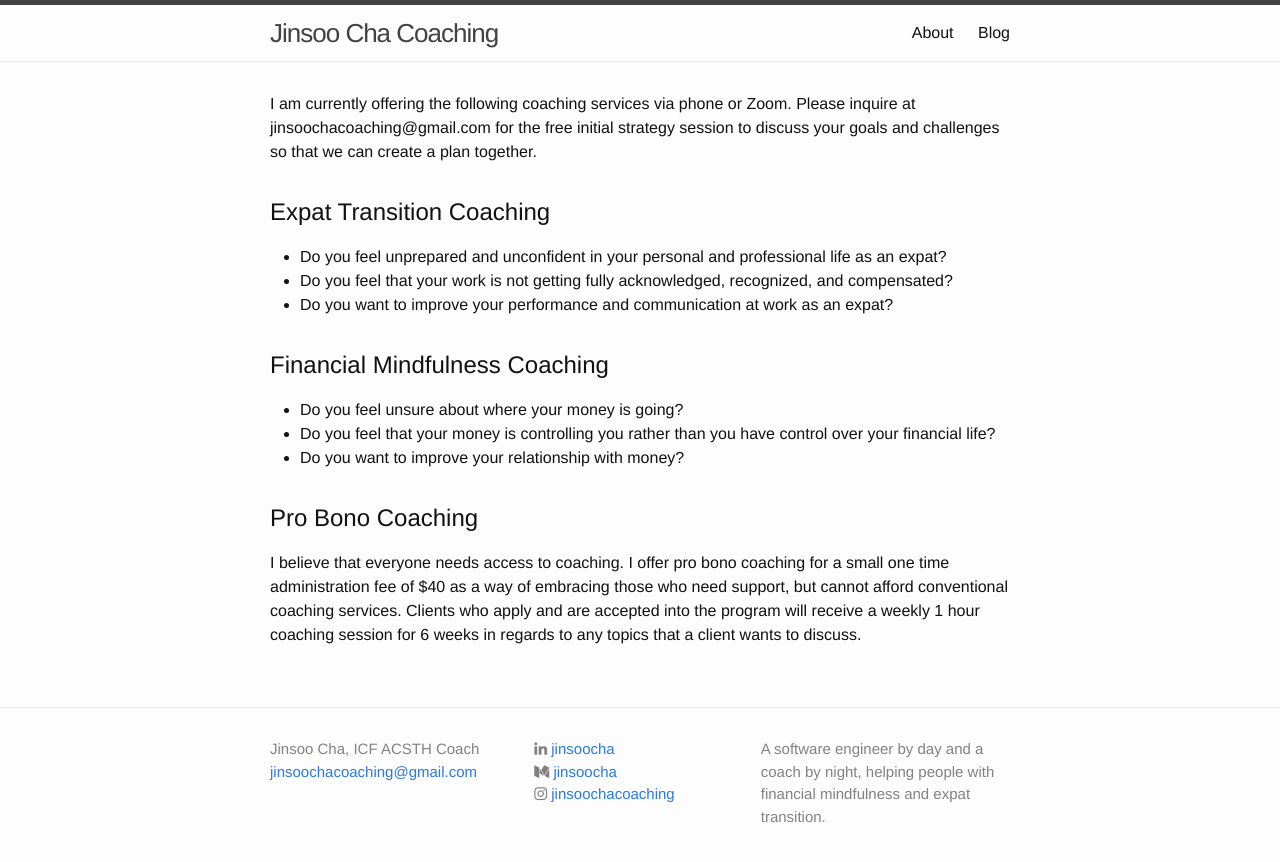
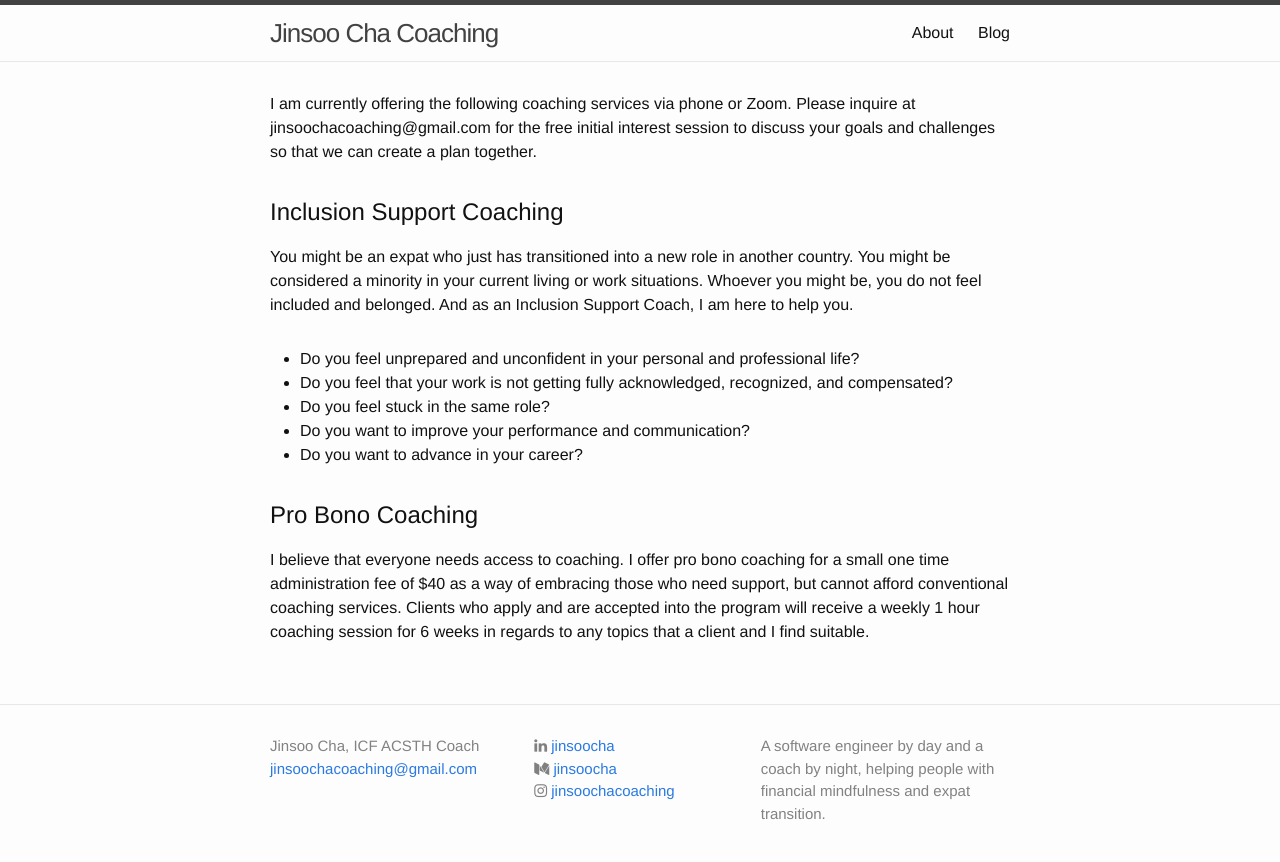
Before and after one commit to jinsoocha/jinsoocha.github.io, a Jekyll site: the page built from index.html, in a window 1280 px wide. Shown: the top 862 px of the page. Built offline with Jekyll 4.4.1, drawn with Linux system fonts in a browser that asks for light colours; nearby versions of some CDN libraries.

Commit message:
Update index.html

```diff
--- a/index.html
+++ b/index.html
@@ -4,28 +4,22 @@ layout: default
 
 <div class="home">
   <div class="intro">
-    <p class="post-content">I am currently offering the following coaching services via phone or Zoom. Please inquire at jinsoochacoaching@gmail.com for the free initial strategy session to discuss your goals and challenges so that we can create a plan together.</p>
+    <p class="post-content">I am currently offering the following coaching services via phone or Zoom. Please inquire at jinsoochacoaching@gmail.com for the free initial interest session to discuss your goals and challenges so that we can create a plan together.</p>
     <div class="intro-block">
-      <h2 class="post-heading">Expat Transition Coaching</h2>
+      <h2 class="post-heading">Inclusion Support Coaching</h2>
+      <p class="post-content">You might be an expat who just has transitioned into a new role in another country. You might be considered a minority in your current living or work situations. Whoever you might be, you do not feel included and belonged. And as an Inclusion Support Coach, I am here to help you.</p>
       <ul>
-        <li>Do you feel unprepared and unconfident in your personal and professional life as an expat?</li>
+        <li>Do you feel unprepared and unconfident in your personal and professional life?</li>
         <li>Do you feel that your work is not getting fully acknowledged, recognized, and compensated?</li>
-        <li>Do you want to improve your performance and communication at work as an expat?</li>
-      </ul>
-      <p class="post-content"></p>
-    </div>
-    <div class="intro-block">
-      <h2 class="post-heading">Financial Mindfulness Coaching</h2>
-      <ul>
-        <li>Do you feel unsure about where your money is going?</li>
-        <li>Do you feel that your money is controlling you rather than you have control over your financial life?</li>
-        <li>Do you want to improve your relationship with money?</li>
+        <li>Do you feel stuck in the same role?</li>
+        <li>Do you want to improve your performance and communication?</li>
+        <li>Do you want to advance in your career?</li>
       </ul>
       <p class="post-content"></p>
     </div>
     <div class="intro-block">
       <h2 class="post-heading">Pro Bono Coaching</h2>
-      <p class="post-content">I believe that everyone needs access to coaching. I offer pro bono coaching for a small one time administration fee of $40 as a way of embracing those who need support, but cannot afford conventional coaching services. Clients who apply and are accepted into the program will receive a weekly 1 hour coaching session for 6 weeks in regards to any topics that a client wants to discuss.</p>
+      <p class="post-content">I believe that everyone needs access to coaching. I offer pro bono coaching for a small one time administration fee of $40 as a way of embracing those who need support, but cannot afford conventional coaching services. Clients who apply and are accepted into the program will receive a weekly 1 hour coaching session for 6 weeks in regards to any topics that a client and I find suitable.</p>
     </div>
   </div>
 
```
